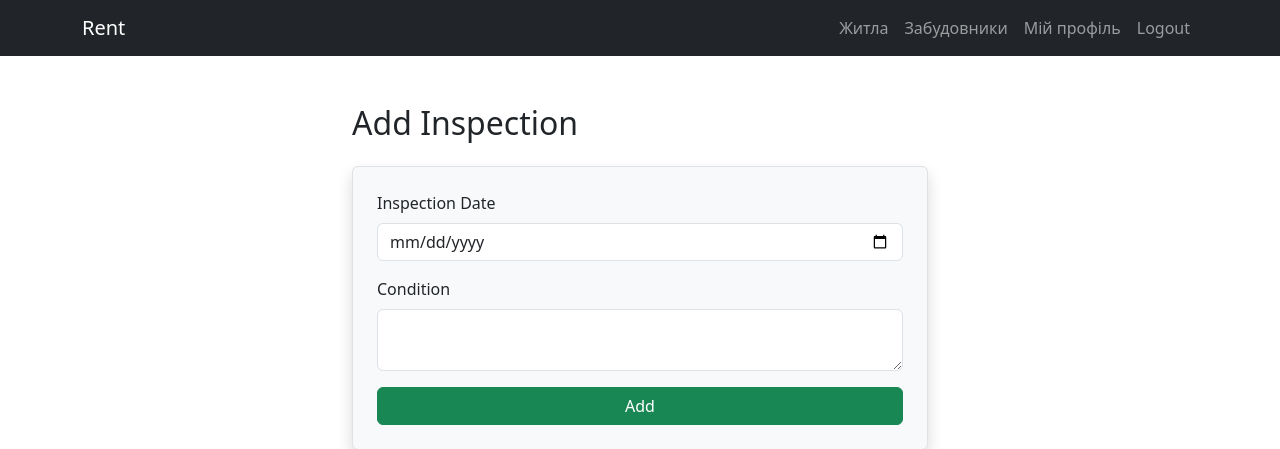
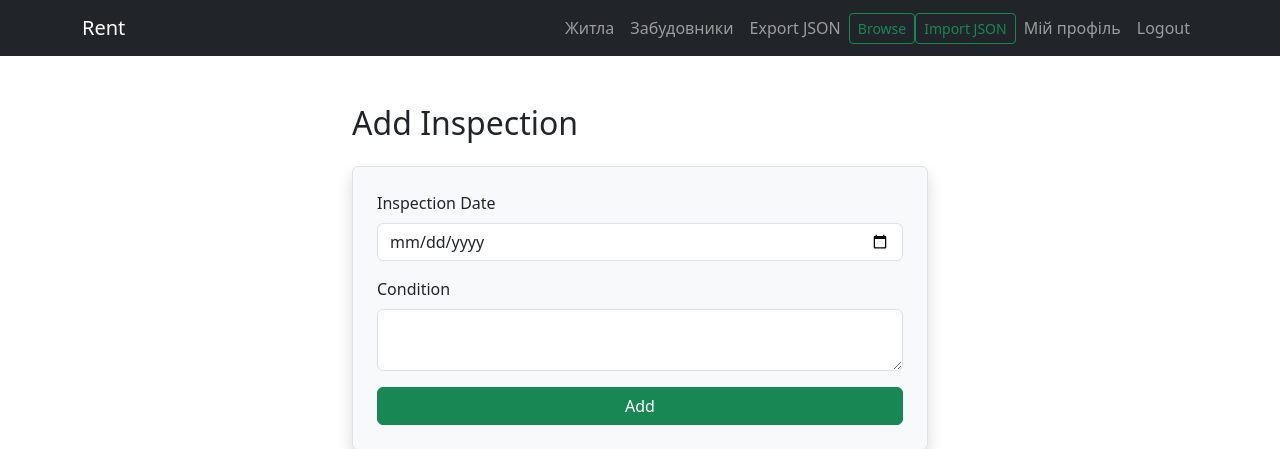
Before and after one commit to Romantsev/rent_project, a Django app: page /rent/property/1/inspection/add/ in a window 1280 px wide. Shown: the top 449 px of the page. Run offline with Django 5.2, Linux system fonts and the light colour scheme; the visitor is signed in with stand-in values (Sample User, id 1).

Commit message:
Add JSON export and import functionality, along with clear all options for properties and developers

```diff
--- a/rent_app/templates/developers_list.html
+++ b/rent_app/templates/developers_list.html
@@ -3,6 +3,10 @@
 {% block content %}
 <div class="container mt-5">
     <h1 class="mb-4">Developers List</h1>
+    <a href="{% url 'clear_developers' %}" class="btn btn-danger"
+        onclick="return confirm('Are you sure you want to delete ALL developers?');">
+        Clear All
+    </a>
     <a href="{% url 'create_developer' %}" class="btn btn-success mb-3">Add New Developer</a>
 
     <table class="table table-bordered">
@@ -25,7 +29,7 @@
                 <td>
                     <a href="{% url 'edit_developer' developer.3 %}" class="btn btn-warning btn-sm">Edit</a>
                     <a href="{% url 'delete_developer' developer.3 %}" class="btn btn-danger btn-sm"
-                       onclick="return confirm('Are you sure you want to delete this developer?');">Delete</a>
+                        onclick="return confirm('Are you sure you want to delete this developer?');">Delete</a>
                 </td>
             </tr>
             {% endfor %}
--- a/rent_app/templates/header.html
+++ b/rent_app/templates/header.html
@@ -14,6 +14,21 @@
                     <a class="nav-link" href="{% url 'list_developers' %}">Забудовники</a>
                 </li>
                 {% if user.is_authenticated %}
+                <li class="nav-item">
+                    <a class="nav-link" href="{% url 'export_json' %}">Export JSON</a>
+                </li>
+                <li class="nav-item">
+                    <div class="d-flex align-items-center" style="height: 100%;">
+                        <form method="post" action="{% url 'import_json' %}" enctype="multipart/form-data" class="d-flex align-items-center mb-0">
+                            {% csrf_token %}
+                            <input type="file" name="json_file" accept=".json" id="fileInput" style="display: none;">
+
+                            <!-- Кнопка для активации выбора файла -->
+                            <button type="button" class="btn btn-sm btn-outline-success" onclick="document.getElementById('fileInput').click();">Browse</button>
+                            <button type="submit" class="btn btn-sm btn-outline-success">Import JSON</button>
+                        </form>
+                    </div>
+                </li>
                 <li class="nav-item">
                     <a class="nav-link" href="{% url 'view_profile' user.id %}">Мій профіль</a>
                 </li>
--- a/rent_app/templates/properties_list.html
+++ b/rent_app/templates/properties_list.html
@@ -42,10 +42,15 @@
         </div>
     </form>
 
+    <a href="{% url 'clear_properties' %}" class="btn btn-danger"
+        onclick="return confirm('Are you sure you want to delete ALL properties?');">
+        Clear All
+    </a>
     <div class="d-flex justify-content-between align-items-center mb-4">
         <h2 class="mb-0">Property Listings</h2>
         <a href="{% url 'create_property' %}" class="btn btn-primary">Add New Property</a>
     </div>
+
 
     <div class="table-responsive">
         <table class="table table-bordered table-hover align-middle">
--- a/rent_app/urls.py
+++ b/rent_app/urls.py
@@ -7,7 +7,10 @@ urlpatterns = [
    path('property/<int:property_id>/', views.view_property, name='view_property'),
    path('property/<int:property_id>/edit/', views.edit_property, name='edit_property'),
    path('property/<int:property_id>/delete/', views.delete_property, name='delete_property'),
+   path('clear_properties/', views.clear_properties, name='clear_properties'),
 
+   path('export_json/', views.export_json, name='export_json'),
+   path('import_json/', views.import_json, name='import_json'),
 
    path('owners/', views.list_owners, name='list_owners'),
    path('register/', views.register_user, name='register'),
@@ -16,11 +19,11 @@ urlpatterns = [
    path('profile/<int:user_id>/', views.view_profile, name='view_profile'),
    path('developer/<int:developer_id>/', views.view_developer, name='view_developer'),
 
-
    path('developers/', views.list_developers, name='list_developers'),
    path('developer/create/', views.create_developer, name='create_developer'),
    path('developer/<int:developer_id>/edit/', views.edit_developer, name='edit_developer'),
    path('developer/<int:developer_id>/delete/', views.delete_developer, name='delete_developer'),
+   path('clear_developers/', views.clear_developers, name='clear_developers'),
 
    path('property/<int:property_id>/inspection/add/', views.add_inspection, name='add_inspection'),
    path('inspection/<int:inspection_id>/edit/', views.edit_inspection, name='edit_inspection'),
--- a/rent_app/views.py
+++ b/rent_app/views.py
@@ -4,6 +4,9 @@ from django.contrib.auth.models import User
 from django.contrib.auth import authenticate, login
 from django.contrib.auth import logout
 from django.db import IntegrityError
+import json
+from django.http import JsonResponse, HttpResponse
+from datetime import date, datetime
 
 def list_properties(request):
     user_owner_id = None
@@ -371,3 +374,82 @@ def view_developer(request, developer_id):
         properties = cursor.fetchall()
 
     return render(request, 'view_developer.html', {'developer': developer, 'properties': properties})
+
+def date_handler(obj):
+    if isinstance(obj, (date, datetime)):
+        return obj.isoformat()
+    raise TypeError(f"Type {type(obj)} not serializable")
+
+
+def export_json(request):
+    with connection.cursor() as cursor:
+        cursor.execute("SELECT * FROM property")
+        property_data = cursor.fetchall()
+        property_cols = [col[0] for col in cursor.description]
+
+        cursor.execute("SELECT * FROM inspection")
+        inspection_data = cursor.fetchall()
+        inspection_cols = [col[0] for col in cursor.description]
+
+        cursor.execute("SELECT * FROM developer")
+        developer_data = cursor.fetchall()
+        developer_cols = [col[0] for col in cursor.description]
+
+    data = {
+        "properties": [dict(zip(property_cols, row)) for row in property_data],
+        "developers": [dict(zip(developer_cols, row)) for row in developer_data],
+        "inspections": [dict(zip(inspection_cols, row)) for row in inspection_data]
+    }
+
+    response = HttpResponse(json.dumps(data, indent=2, default=date_handler), content_type="application/json")
+    response['Content-Disposition'] = 'attachment; filename="backup.json"'
+    return response
+
+def import_json(request):
+    if request.method == 'POST' and request.FILES.get('json_file'):
+        json_file = request.FILES['json_file']
+        data = json.load(json_file)
+
+        with connection.cursor() as cursor:
+            for dev in data.get('developers', []):
+                cursor.execute("""
+                    INSERT INTO developer (developer_id, name, address, phone_number)
+                    VALUES (%s, %s, %s, %s)
+                    ON CONFLICT (developer_id) DO NOTHING
+                """, [dev['developer_id'], dev['name'], dev['address'], dev['phone_number']])
+
+            for prop in data.get('properties', []):
+                cursor.execute("""
+                    INSERT INTO property (
+                        property_id, property_type, location, primary_market, area,
+                        room_count, floor, address, price, status, description,
+                        owner_id, developer_id
+                    ) VALUES (%s, %s, %s, %s, %s, %s, %s, %s, %s, %s, %s, %s, %s)
+                    ON CONFLICT (property_id) DO NOTHING
+                """, [
+                    prop['property_id'], prop['property_type'], prop['location'], prop['primary_market'],
+                    prop['area'], prop['room_count'], prop['floor'], prop['address'], prop['price'],
+                    prop['status'], prop['description'], prop['owner_id'], prop['developer_id']
+                ])
+
+            for insp in data.get('inspections', []):
+                cursor.execute("""
+                    INSERT INTO inspection (inspection_id, property_id, inspection_date, property_condition)
+                    VALUES (%s, %s, %s, %s)
+                    ON CONFLICT (inspection_id) DO NOTHING
+                """, [insp['inspection_id'], insp['property_id'], insp['inspection_date'], insp['property_condition']])
+
+        return redirect('list_properties')
+
+    return redirect('list_properties')
+
+def clear_properties(request):
+    with connection.cursor() as cursor:
+        cursor.execute("DELETE FROM inspection")
+        cursor.execute("DELETE FROM property")
+    return redirect('list_properties')
+
+def clear_developers(request):
+    with connection.cursor() as cursor:
+        cursor.execute("DELETE FROM developer")
+    return redirect('list_developers')
```
